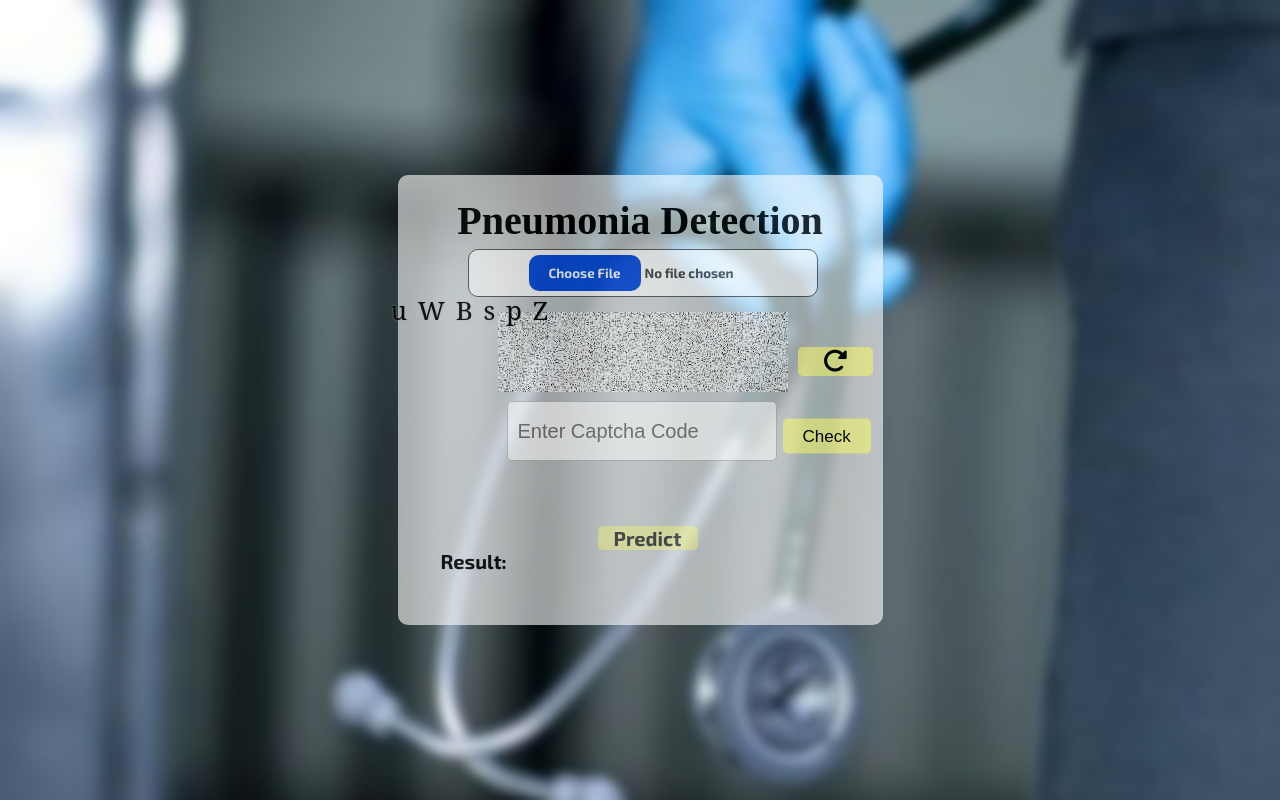
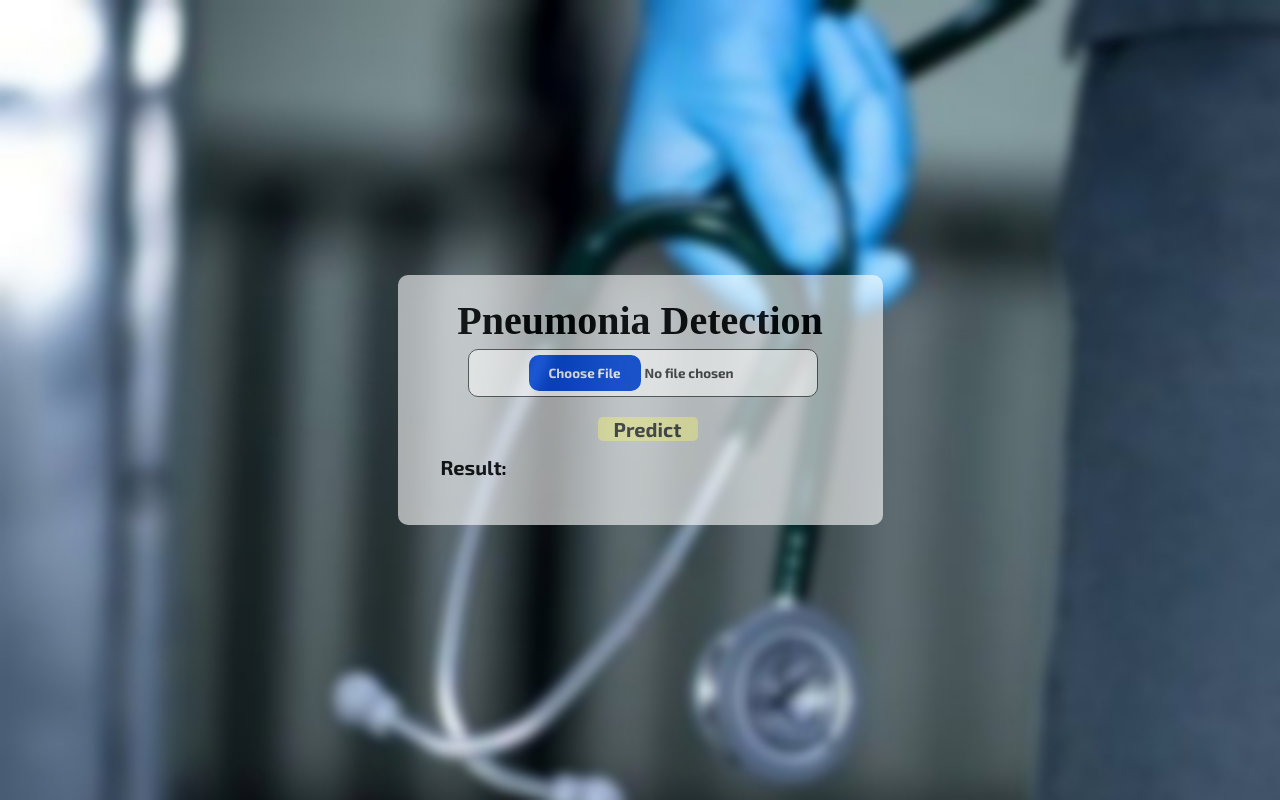
Before and after one commit to Nitin1692/Pneumonia-Detection, a Flask app: page / in a window 1280 px wide. Run offline with Flask 3, Linux system fonts and the light colour scheme; some libraries are stand-ins or nearby versions; some web fonts are replaced.

Commit message:
Removed Captcha part

```diff
--- a/static/style.css
+++ b/static/style.css
@@ -18,7 +18,7 @@ body{
 
 .container{
     width: 485px;
-    height: 450px;
+    height: 250px;
     background: #ffffffc0;
     opacity: 0.8;
     border-radius: 10px;
@@ -58,7 +58,7 @@ body{
 .predict{
     position: relative;
     right: -170px;
-    bottom: -40px;
+    bottom: -25px;
     width: 100px;
     border: none;
     background: #FFFF9B;
@@ -84,84 +84,3 @@ body{
     font-family: 'Exo 2', sans-serif;
     font-size: 20px;
 }
-
-
-
-.container .reload-btn{
-    width: 75px;
-    height: 100%;
-    font-size: 25px;
-}
-
-.container .captcha-img .captcha{
-    position: absolute;
-    right: 650px;
-    top: 310px;
-    transform: translate(-50%, -50%);
-    font-size: 26px;
-    letter-spacing:2px;
-    text-align: center;
-    color: black;
-    text-shadow: 0 0 2px #a9a9a9;
-    font-family: 'Noto Serif', serif;
-}
-
-.container .reload-btn{
-    width: 75px;
-    height: 100%;
-    font-size: 25px;
-}
-
-.reload-btn{
-    position: relative;
-    top: -43px;
-    right: -370px;
-    background: #FFFF9B;
-    border: none;
-    border-radius: 5px;
-}
-
-.container .captcha-img img{
-    position: relative;
-    bottom: -20px;
-    right: -70px;
-}
-
-#code{
-    outline: none;
-    border-radius: 5px;
-    border: 1px solid #bfbfbf;
-    padding-left: 20px;
-    font-size: 20px;
-    width: 270px;
-    height: 60px;
-    padding: 10px;
-    position: relative;
-    bottom: -25px;
-
-}
-
-#code:is(:focus, :valid){
-    border: 2px solid rgb(152, 97, 203);
-    padding-left: 19px;
-}
-
-.check-btn{
-    height: 35px;
-    padding: 0 20px;
-    font-size: 17px;
-    transform: translateY(-50%);
-    position: relative;
-    right: -355px;
-    background: #FFFF9B;
-    border: none;
-    border-radius: 5px;
-}
-
-.status-txt{
-    margin: 20px 0 -5px 0;
-    text-align: center;
-    font-size: 18px;
-    position: relative;
-    bottom: -20px;
-}
--- a/templates/index.html
+++ b/templates/index.html
@@ -13,14 +13,6 @@
         <h1 class="head">Pneumonia Detection</h1>
         <form action="/" method="POST" enctype="multipart/form-data" >
             <input id="image" class="image" type="file" accept="image/png, image/jpeg, image/jpg" name="imagefile" required>
-            <div class="captcha-img">
-                <img src="../static/Captcha-back.jfif" alt="" srcset="">
-                <span class="captcha"></span>
-            </div>
-            <button class="reload-btn"><i class="fa-solid fa-rotate-right"></i></button>
-            <input type="text" name="text" id="code" maxlength="6" placeholder="Enter Captcha Code" required>
-            <button class="check-btn">Check</button>
-            <div class="status-txt"></div>
             <input type="submit" class="predict" value="Predict">
         </form>
         <p class="Result">Result: </p>
```
